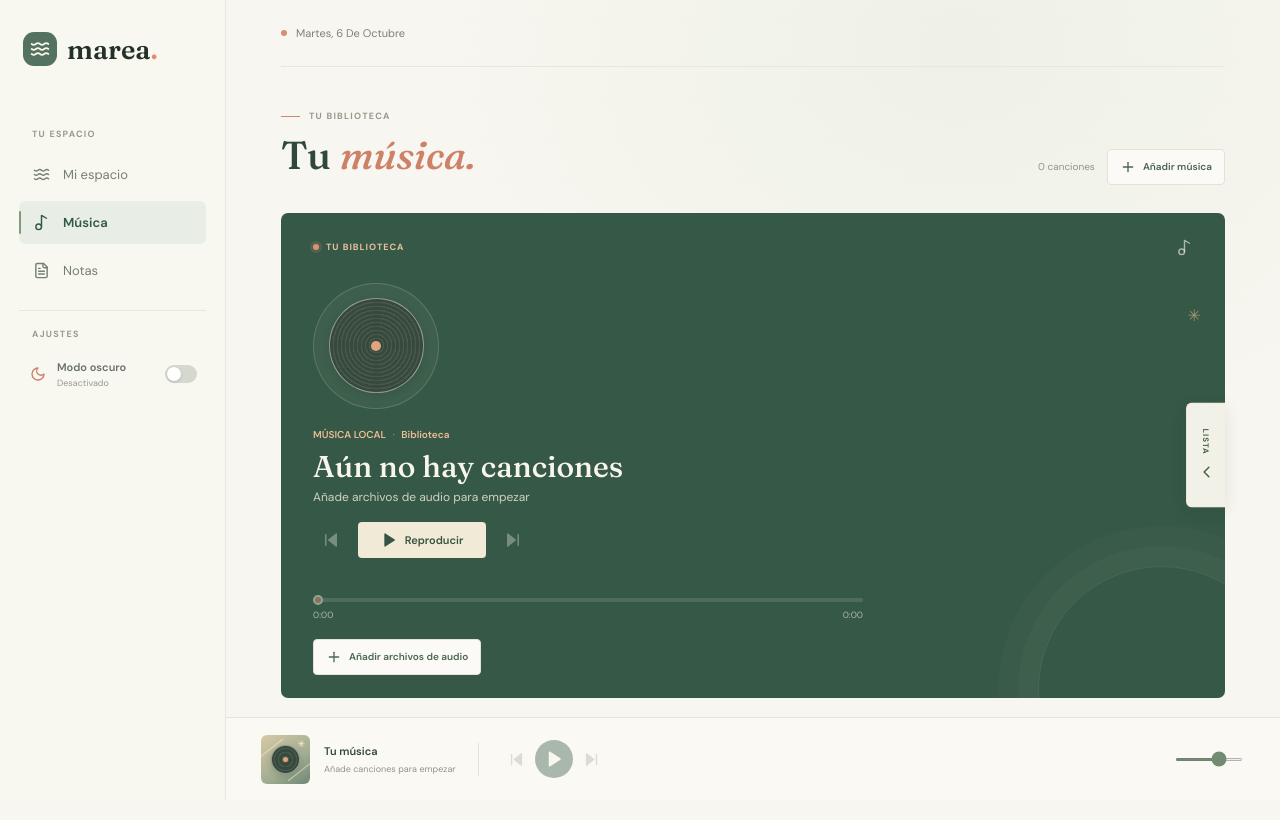
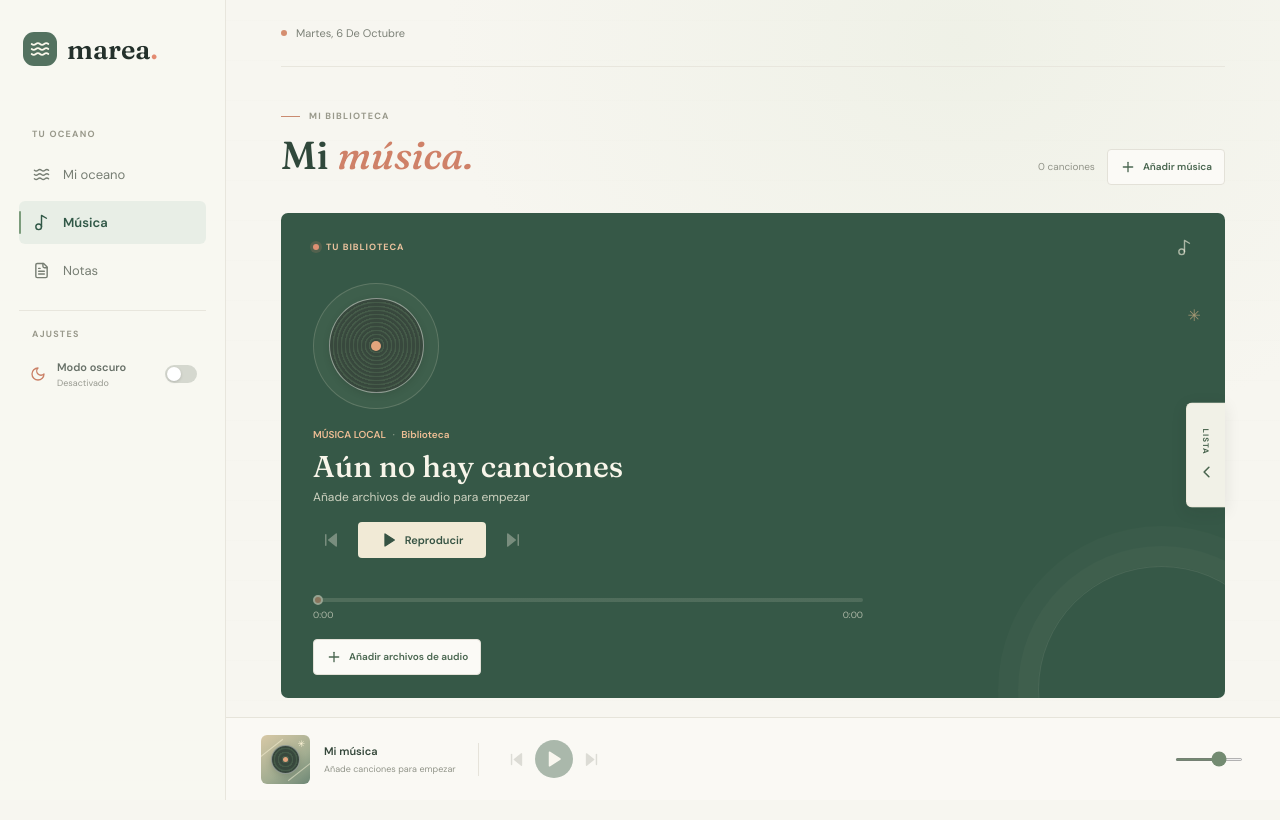
Before and after one commit to Tomaxplosion/Marea, a React (Vite) app: page / in a window 1280 px wide. Both pictures are taken after a click on the button "Música". Built offline with nearby package versions, Linux system fonts and the light colour scheme.

Commit message:
feat: update UI labels and improve track drawer animations

```diff
--- a/src/main.jsx
+++ b/src/main.jsx
@@ -379,9 +379,9 @@ function App() {
           <span>marea<span className="brand-period">.</span></span>
         </a>
 
-        <div className="side-label">TU ESPACIO</div>
+        <div className="side-label">TU OCEANO</div>
         <nav className="main-nav" aria-label="Navegación principal">
-          <button className={`nav-item${view === 'space' ? ' active' : ''}`} onClick={() => setView('space')}><span className="nav-icon"><Waves size={17} /></span>Mi espacio</button>
+          <button className={`nav-item${view === 'space' ? ' active' : ''}`} onClick={() => setView('space')}><span className="nav-icon"><Waves size={17} /></span>Mi oceano</button>
           <button className={`nav-item${view === 'radio' ? ' active' : ''}`} onClick={() => setView('radio')}><span className="nav-icon"><Music2 size={17} /></span>Música</button>
           <button className={`nav-item${view === 'notes' ? ' active' : ''}`} onClick={() => setView('notes')}><span className="nav-icon"><FileText size={17} /></span>Notas</button>
         </nav>
@@ -406,7 +406,7 @@ function App() {
           <>
             <section className="welcome" aria-labelledby="welcome-title">
               <div className="eyebrow"><span className="eyebrow-line" />TU ESPACIO DE ESTUDIO</div>
-              <h1 id="welcome-title">Tu <em>espacio.</em></h1>
+              <h1 id="welcome-title">Mi <em>Oceano.</em></h1>
             </section>
 
             <div className="dashboard-grid">
@@ -511,7 +511,7 @@ function App() {
               <textarea className="notes-textarea" value={noteContent} onChange={(event) => { setNoteContent(event.target.value); setNoteStatus(''); }} placeholder="Escribe aquí…" aria-label="Texto de la nota" />
               <div className="notes-editor-footer">
                 <span className="note-status" role="status">{noteStatus}</span>
-                <button className="save-note-button" onClick={saveNote}><Save size={16} />Guardar nota</button>
+                <button className="save-note-button" onClick={saveNote}><Save size={16} />{noteId ? 'Guardar cambios' : 'Guardar nota'}</button>
               </div>
             </section>
           </section>
@@ -519,8 +519,8 @@ function App() {
           <section className="radio-view" aria-labelledby="radio-title">
             <div className="radio-heading">
               <div>
-                <div className="eyebrow"><span className="eyebrow-line" />TU BIBLIOTECA</div>
-                <h1 id="radio-title">Tu <em>música.</em></h1>
+                <div className="eyebrow"><span className="eyebrow-line" />MI BIBLIOTECA</div>
+                <h1 id="radio-title">Mi <em>música.</em></h1>
               </div>
               <div className="library-actions">
                 <input ref={fileInputRef} className="audio-file-input" type="file" accept="audio/*,.mp3,.wav,.ogg,.m4a,.flac" multiple onChange={importTracks} aria-label="Añadir archivos de audio" />
@@ -558,10 +558,9 @@ function App() {
                 <button className="track-drawer-toggle" onClick={() => setDrawerOpen((open) => !open)} aria-expanded={drawerOpen} aria-label={drawerOpen ? 'Cerrar lista de canciones' : 'Abrir lista de canciones'} title="Lista de canciones">
                   <span>LISTA</span><ChevronLeft size={19} />
                 </button>
-                {drawerOpen && (
                   <section className="track-drawer-panel" aria-labelledby="library-title" onMouseLeave={() => setDrawerOpen(false)}>
                     <div className="track-drawer-header">
-                      <div><div className="eyebrow">TU MÚSICA</div><h2 id="library-title">Lista de canciones</h2></div>
+                      <div><div className="eyebrow">MI MÚSICA</div><h2 id="library-title">Lista de canciones</h2></div>
                       <button className="add-track-icon" onClick={() => fileInputRef.current?.click()} aria-label="Añadir canciones"><Plus size={17} /></button>
                     </div>
                     {libraryStatus === 'loading' ? (
@@ -582,7 +581,6 @@ function App() {
                       </ol>
                     )}
                   </section>
-                )}
               </aside>
             </div>
           </section>
@@ -592,7 +590,7 @@ function App() {
       <footer className="player-bar" id="radio">
         <audio ref={audioRef} src={currentTrack?.audioUrl ?? undefined} preload="metadata" onCanPlay={resumeSelectedTrack} onLoadedMetadata={(event) => setTrackDuration(Number.isFinite(event.currentTarget.duration) ? event.currentTarget.duration : 0)} onTimeUpdate={(event) => setCurrentTime(event.currentTarget.currentTime)} onEnded={() => skipTrack(1)} onPause={(event) => { if (event.currentTarget.paused) setIsPlaying(false); }} onPlay={() => setIsPlaying(true)} onError={(event) => { if (event.currentTarget.error?.code !== 1) setLibraryError('No se pudo leer este archivo de audio.'); }} />
         <div className="station-art" aria-hidden="true"><span className="record-disc"><span /></span><span className="art-sparkle">✳</span></div>
-        <div className="station-info"><div className="station-title">{currentTrack?.title ?? 'Tu música'}</div><div className="station-subtitle">{currentTrack?.artist ?? 'Añade canciones para empezar'}</div></div>
+        <div className="station-info"><div className="station-title">{currentTrack?.title ?? 'Mi música'}</div><div className="station-subtitle">{currentTrack?.artist ?? 'Añade canciones para empezar'}</div></div>
         <div className="player-divider" />
         <div className="player-controls">
           <button className="player-skip-button" onClick={() => skipTrack(-1)} disabled={library.length === 0} aria-label="Canción anterior" title="Canción anterior"><SkipBack size={17} fill="currentColor" /></button>
--- a/src/style.css
+++ b/src/style.css
@@ -287,13 +287,12 @@ button:focus-visible, a:focus-visible, input:focus-visible, select:focus-visible
 .library-error { position: relative; z-index: 1; margin: 8px 0 0; color: #ffd2be; font-size: 10px; }
 .now-playing-top { width: 100%; }
 .track-drawer { position: absolute; z-index: 2; inset: 0; pointer-events: none; }
-.track-drawer-toggle { position: absolute; top: 50%; right: 0; display: flex; width: 39px; min-height: 105px; align-items: center; justify-content: center; flex-direction: column; gap: 8px; padding: 10px 0; transform: translateY(-50%); border: 1px solid rgba(236, 231, 214, .8); border-right: 0; border-radius: 6px 0 0 6px; color: #49644e; background: rgba(248, 246, 237, .97); box-shadow: 0 4px 16px rgba(26, 42, 33, .1); cursor: pointer; pointer-events: auto; transition: width .16s ease, color .16s ease, background .16s ease; }
+.track-drawer-toggle { position: absolute; top: 50%; right: 0; display: flex; width: 39px; min-height: 105px; align-items: center; justify-content: center; flex-direction: column; gap: 8px; padding: 10px 0; transform: translateY(-50%); border: 1px solid rgba(236, 231, 214, .8); border-right: 0; border-radius: 6px 0 0 6px; color: #49644e; background: rgba(248, 246, 237, .97); box-shadow: 0 4px 16px rgba(26, 42, 33, .1); cursor: pointer; pointer-events: auto; transition: width .2s ease, opacity .2s ease, color .2s ease, background .2s ease, visibility 0s linear .2s; }
 .track-drawer-toggle span { font-size: 8px; font-weight: 700; letter-spacing: 1px; writing-mode: vertical-rl; }
 .track-drawer-toggle:hover { width: 45px; color: #c9785e; background: #fffdf5; animation: drawer-nudge .42s ease-in-out; }
-.track-drawer-toggle svg { transition: transform .2s ease; }
-.track-drawer.is-open .track-drawer-toggle { right: min(390px, 46%); }
-.track-drawer.is-open .track-drawer-toggle svg { transform: rotate(180deg); }
-.track-drawer-panel { position: absolute; inset: 0 0 0 auto; width: min(390px, 46%); display: flex; flex-direction: column; overflow: hidden; padding: 22px 20px 10px; border: 1px solid #e8e6dd; border-radius: 6px; background: rgba(250, 249, 244, .98); box-shadow: 0 10px 36px rgba(30, 44, 35, .19); pointer-events: auto; animation: drawer-arrive .24s ease-out; }
+.track-drawer.is-open .track-drawer-toggle { opacity: 0; visibility: hidden; pointer-events: none; transition: width .2s ease, opacity .16s ease, color .2s ease, background .2s ease, visibility 0s; }
+.track-drawer-panel { position: absolute; inset: 0 0 0 auto; width: min(390px, 46%); display: flex; flex-direction: column; overflow: hidden; padding: 22px 20px 10px; transform: translateX(18px); border: 1px solid #e8e6dd; border-radius: 6px; background: rgba(250, 249, 244, .98); box-shadow: 0 10px 36px rgba(30, 44, 35, .19); opacity: 0; visibility: hidden; pointer-events: none; transition: opacity .28s ease, transform .36s cubic-bezier(.2, .7, .2, 1), visibility 0s linear .36s; }
+.track-drawer.is-open .track-drawer-panel { transform: translateX(0); opacity: 1; visibility: visible; pointer-events: auto; transition: opacity .3s ease, transform .38s cubic-bezier(.2, .7, .2, 1), visibility 0s; }
 .track-drawer-header { display: flex; align-items: center; justify-content: space-between; gap: 12px; padding: 0 0 15px; }
 .track-drawer-header h2 { margin: 7px 0 0; color: #36483b; font-family: 'Fraunces', Georgia, serif; font-size: 21px; font-weight: 500; }
 .add-track-icon { display: grid; width: 31px; height: 31px; flex: none; place-items: center; border: 1px solid #e5e3d9; border-radius: 4px; color: #59735d; background: #fffefa; cursor: pointer; }
@@ -321,14 +320,8 @@ button:focus-visible, a:focus-visible, input:focus-visible, select:focus-visible
   70% { transform: translateY(calc(-50% + 2px)); }
 }
 
-@keyframes drawer-arrive {
-  from { opacity: 0; transform: translateX(12px); }
-  to { opacity: 1; transform: translateX(0); }
-}
-
 @media (max-width: 1040px) {
   .now-playing-panel { min-height: 485px; }
-  .track-drawer.is-open .track-drawer-toggle { right: min(390px, 58%); }
   .track-drawer-panel { width: min(390px, 58%); }
 }
 
@@ -342,7 +335,6 @@ button:focus-visible, a:focus-visible, input:focus-visible, select:focus-visible
   .radio-layout { min-height: 500px; }
   .now-playing-panel { min-height: 500px; padding: 22px 20px; }
   .now-playing-panel h2 { max-width: calc(100% - 27px); font-size: 25px; }
-  .track-drawer.is-open .track-drawer-toggle { right: calc(90% - 1px); }
   .track-drawer-panel { width: 90%; padding-right: 13px; padding-left: 13px; }
   .track-drawer-panel .track-row { grid-template-columns: 24px minmax(0, 1fr) 40px; gap: 5px; }
   .history-refresh { display: none; }
```
